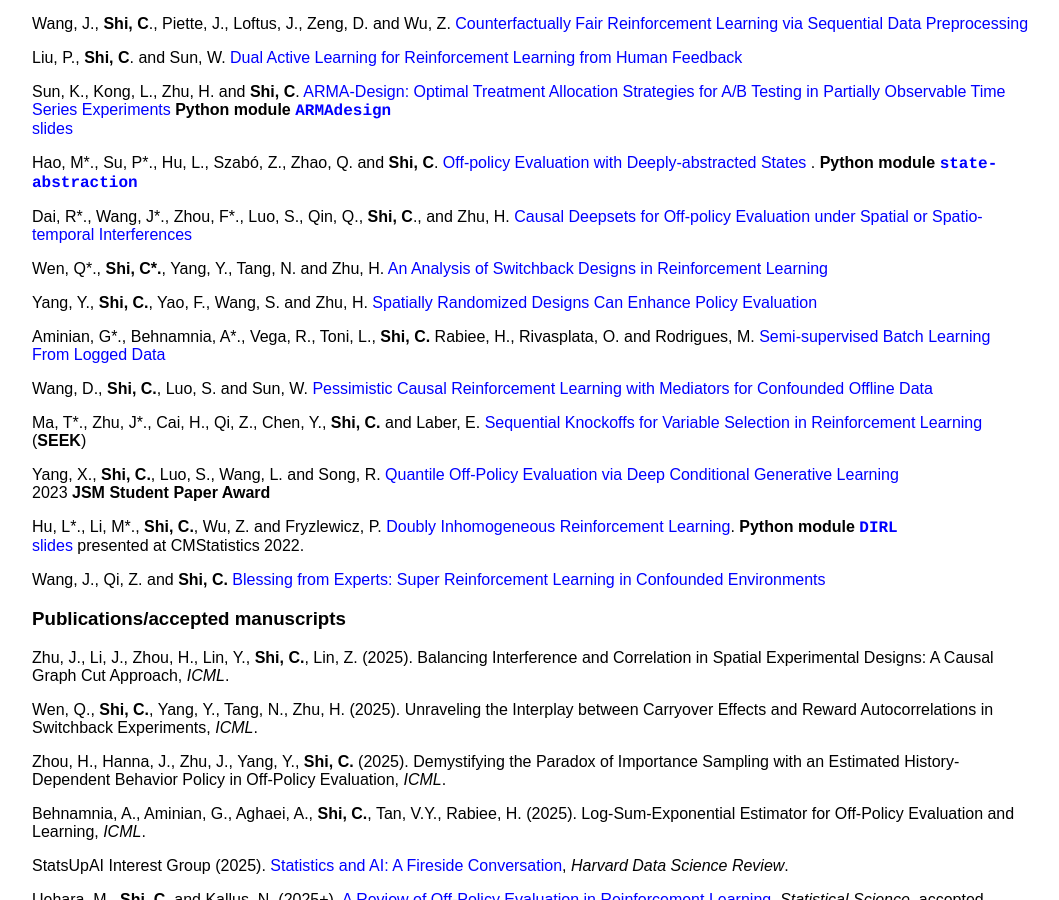
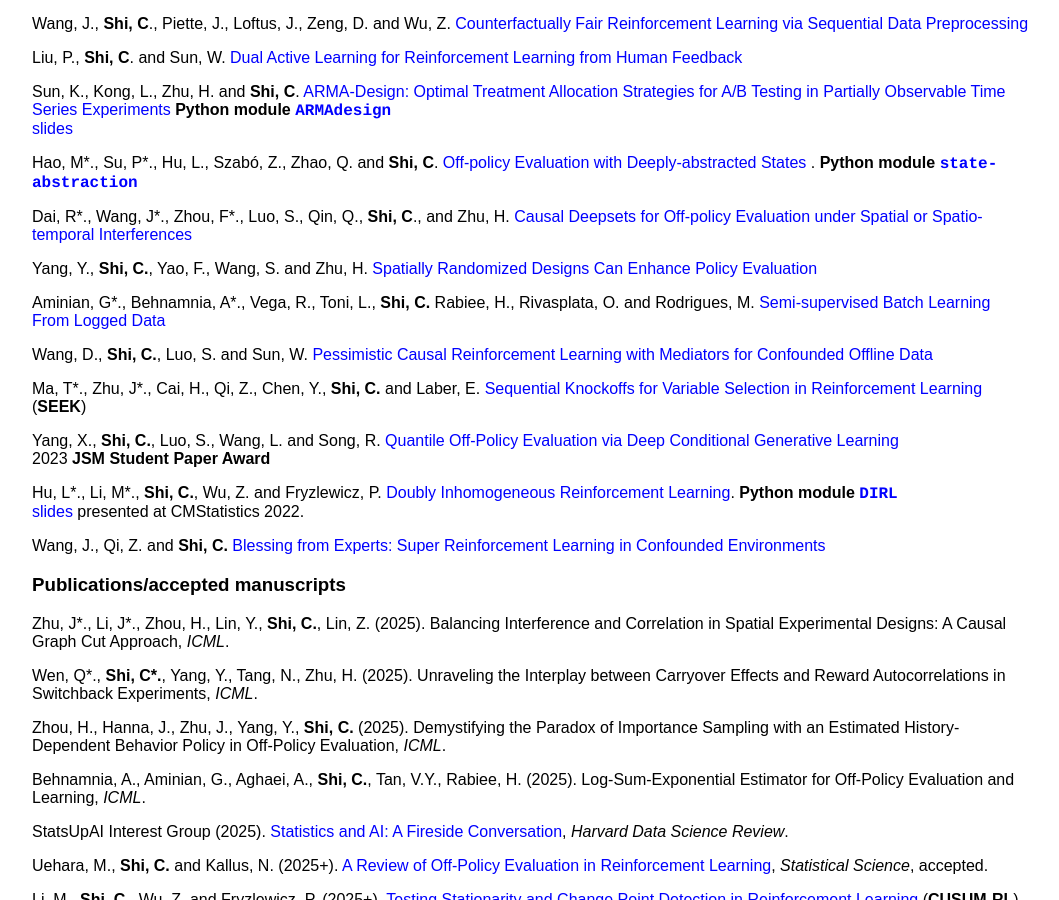
Before and after one commit to callmespring/callmespring.github.io, a Jekyll site: the page built from publication.md, in a window 1280 px wide and 900 px high, scrolled down 317 px. Shown: the whole window, without its empty margins (108-1167 px from the left). Built offline with Jekyll 4.4.1, drawn with Linux system fonts in a browser that asks for light colours.

Commit message:
Update publication.md

```diff
--- a/publication.md
+++ b/publication.md
@@ -29,9 +29,6 @@ Hao, M\*., Su, P\*., Hu, L., Szabó, Z., Zhao, Q. and **Shi, C**. [Off-policy Ev
 Dai, R\*., Wang, J\*., Zhou, F\*., Luo, S., Qin, Q., **Shi, C**., and Zhu, H. [Causal Deepsets for Off-policy Evaluation under Spatial or
 Spatio-temporal Interferences](https://arxiv.org/pdf/2407.17910)
 
-Wen, Q\*., **Shi, C\*.**, Yang, Y., Tang, N. and Zhu, H. [An Analysis of Switchback Designs in Reinforcement Learning
-](https://arxiv.org/pdf/2403.17285.pdf)
-
 Yang, Y., **Shi, C.**, Yao, F., Wang, S. and Zhu, H. [Spatially Randomized Designs Can Enhance Policy Evaluation
 ](https://arxiv.org/pdf/2403.11400.pdf)
 
@@ -51,9 +48,9 @@ Hu, L\*., Li, M\*., **Shi, C.**, Wu, Z. and Fryzlewicz, P. [Doubly Inhomogeneous
 Wang, J., Qi, Z. and **Shi, C.** [Blessing from Experts: Super Reinforcement Learning in Confounded Environments](https://arxiv.org/pdf/2209.15448.pdf)
 
 ### Publications/accepted manuscripts
-Zhu, J., Li, J., Zhou, H., Lin, Y., **Shi, C.**, Lin, Z. (2025). Balancing Interference and Correlation in Spatial Experimental Designs: A Causal Graph Cut Approach, _ICML_.
+Zhu, J\*., Li, J\*., Zhou, H., Lin, Y., **Shi, C.**, Lin, Z. (2025). Balancing Interference and Correlation in Spatial Experimental Designs: A Causal Graph Cut Approach, _ICML_.
 
-Wen, Q., **Shi, C.**, Yang, Y., Tang, N., Zhu, H. (2025). Unraveling the Interplay between Carryover Effects and Reward Autocorrelations in Switchback Experiments, _ICML_.
+Wen, Q\*., **Shi, C\*.**, Yang, Y., Tang, N., Zhu, H. (2025). Unraveling the Interplay between Carryover Effects and Reward Autocorrelations in Switchback Experiments, _ICML_.
 
 Zhou, H., Hanna, J., Zhu, J., Yang, Y., **Shi, C.** (2025). Demystifying the Paradox of Importance Sampling with an Estimated History-Dependent Behavior Policy in Off-Policy Evaluation, _ICML_.
 
```
